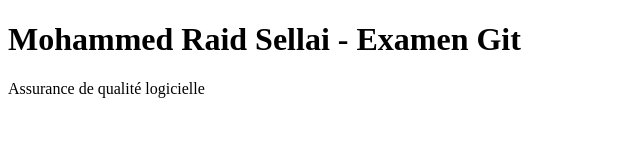
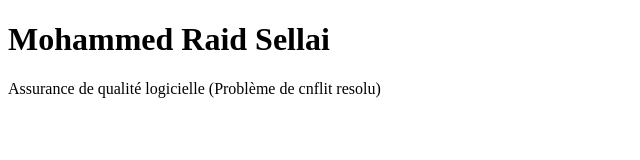
Before and after one commit to MedRaid1996/ExamenGit, a plain HTML site: page index.html in a window 1280 px wide. Shown: the whole page, without its empty margins (0-640 px from the left). Drawn offline with Linux system fonts and the light colour scheme.

Commit message:
Chengement du contenue de la balise p

```diff
--- a/index.html
+++ b/index.html
@@ -6,8 +6,8 @@
 </head>
 
 <body>
-    <h1>Mohammed Raid Sellai - Examen Git</h1>
-    <p>Assurance de qualité logicielle</p>
+    <h1>Mohammed Raid Sellai</h1>
+    <p>Assurance de qualité logicielle (Problème de cnflit resolu)</p>
 </body>
 
 </html>
```
